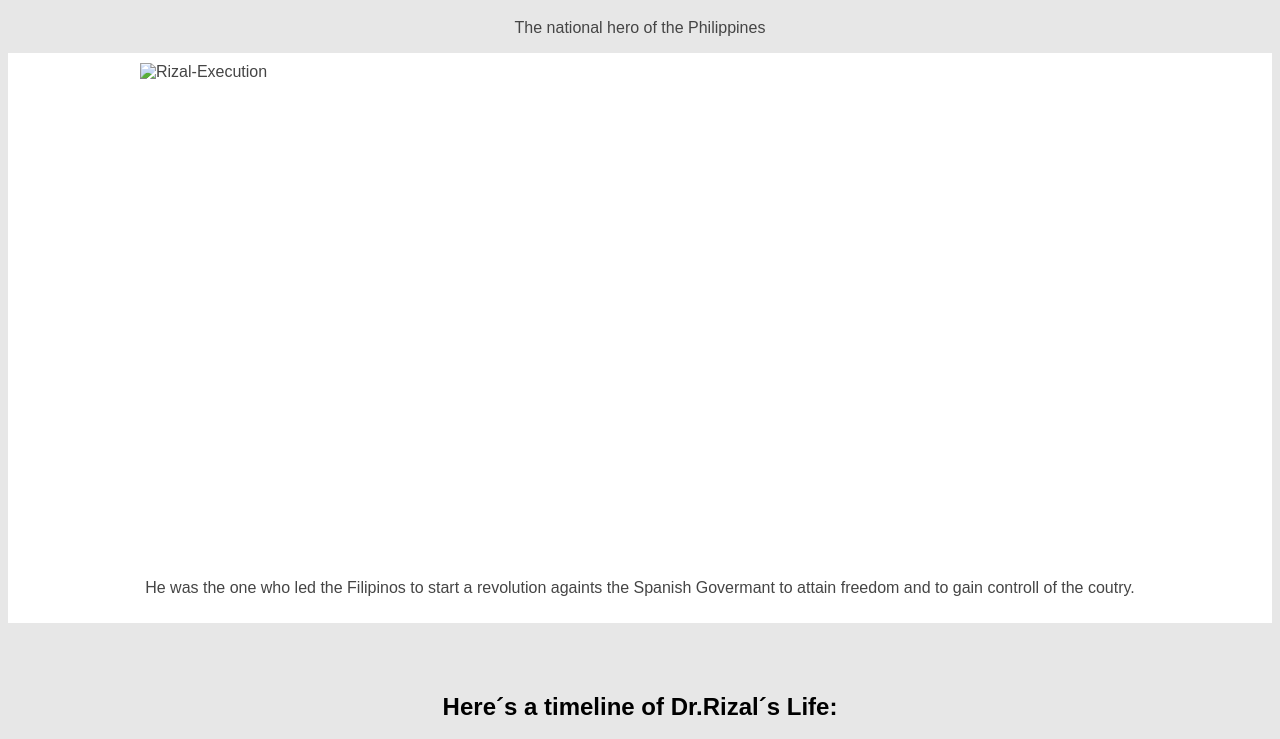
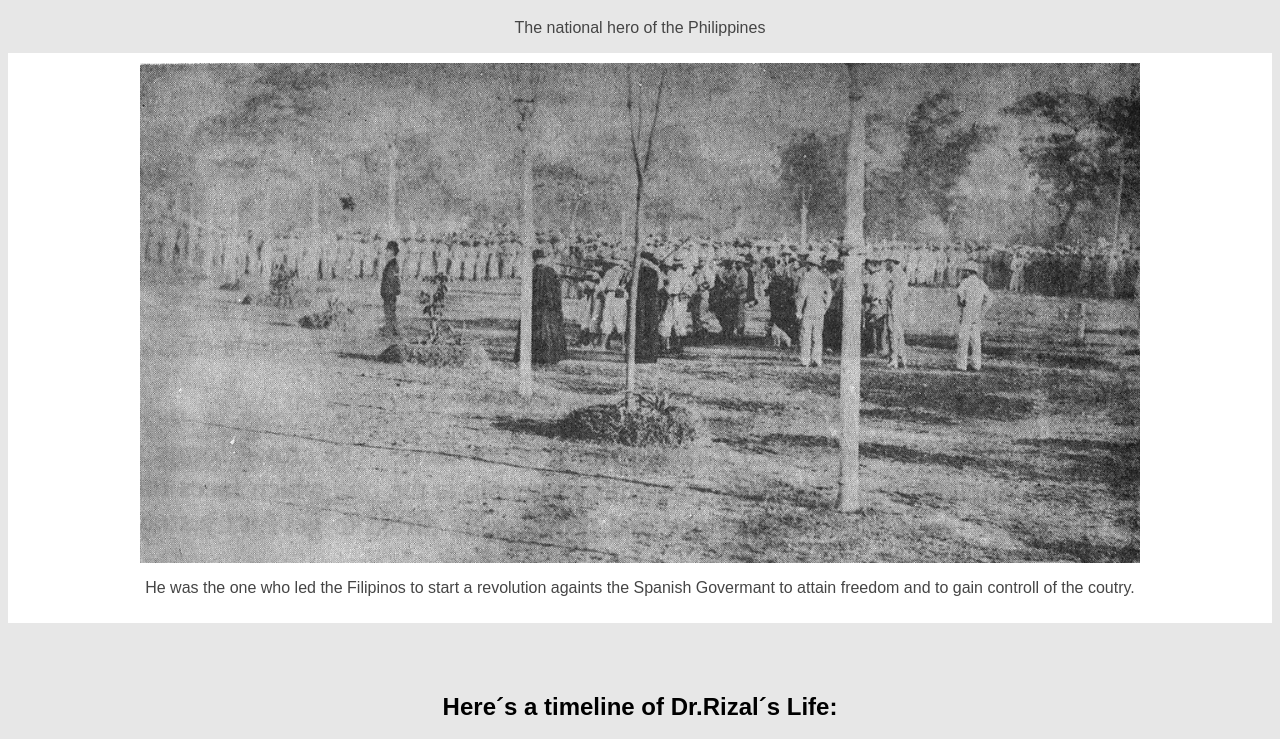
Before and after one commit to Yvxnnx/tribute_page, a plain HTML site: page Index.html in a window 1280 px wide. Shown: the part 61-800 px from the top of the page. Drawn offline with Linux system fonts and the light colour scheme.

Commit message:
Update Index.html

```diff
--- a/Index.html
+++ b/Index.html
@@ -13,7 +13,7 @@
     <h1 id="pageTitle">Dr. José Rizal</h1>
     <p class="pageSubtitle">The national hero of the Philippines</p>
     <div id="box">
-        <img id="pagePicture" src="./assets/Rizal-Execution.jpeg" alt="Rizal-Execution" width="1000px" height="500px">
+        <img id="pagePicture" src="Rizal-Execution.jpeg" alt="Rizal-Execution" width="1000px" height="500px">
         <p style="text-align:center ;">He was the one who led the Filipinos to start a revolution againts the Spanish
             Govermant to attain freedom and to
             gain controll of the coutry.</p>
```
